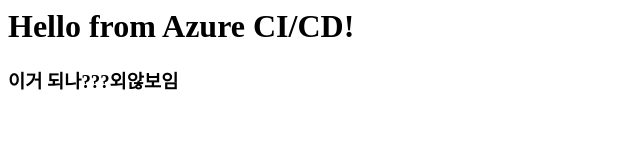
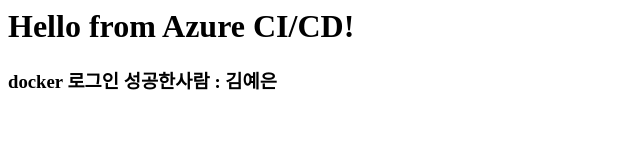
Before and after one commit to yeni28/azure-ci-cd-tutorial, a plain HTML site: page index.html in a window 1280 px wide. Shown: the whole page, without its empty margins (0-640 px from the left). Drawn offline with Linux system fonts and the light colour scheme.

Commit message:
Update index.html

```diff
--- a/index.html
+++ b/index.html
@@ -1,6 +1,6 @@
 <html>
   <body>
     <h1>Hello from Azure CI/CD!</h1>
-    <h3> 이거 되나???외않보임</h3>
+    <h3> docker 로그인 성공한사람 : 김예은</h3>
   </body>
 </html>
```
